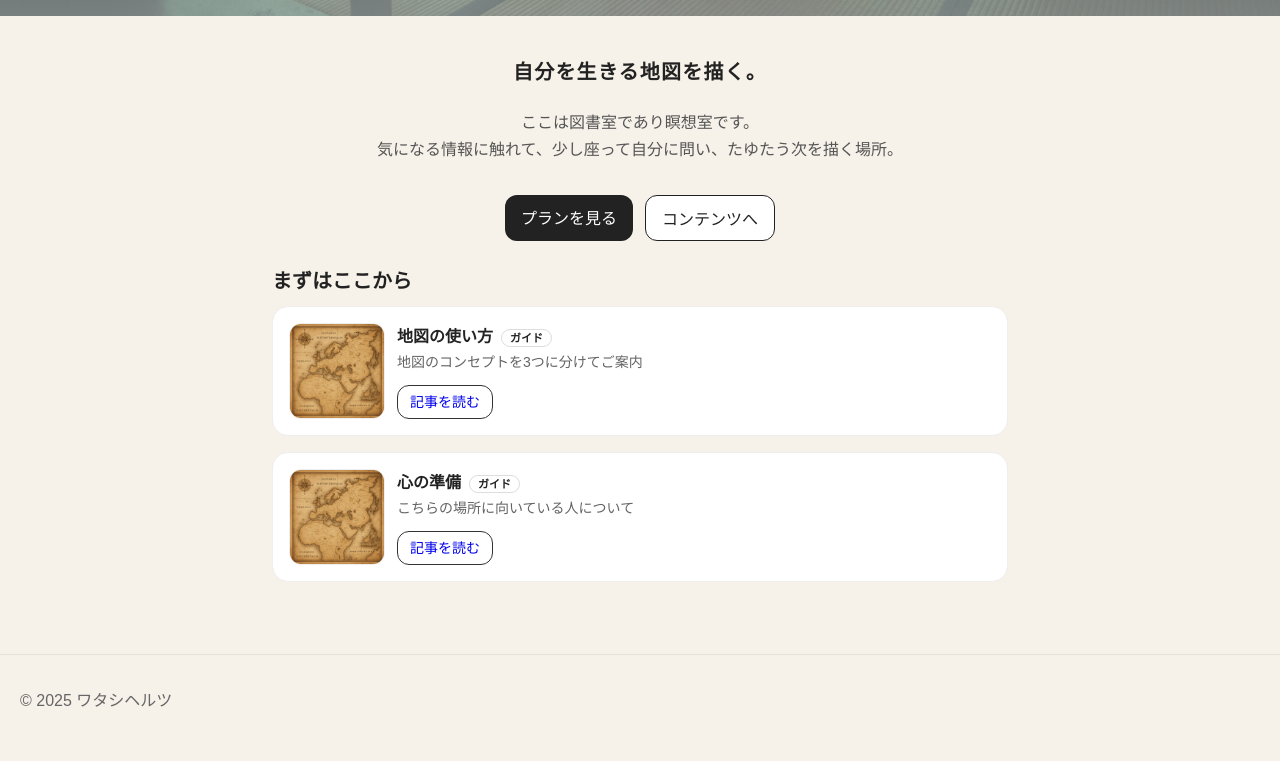
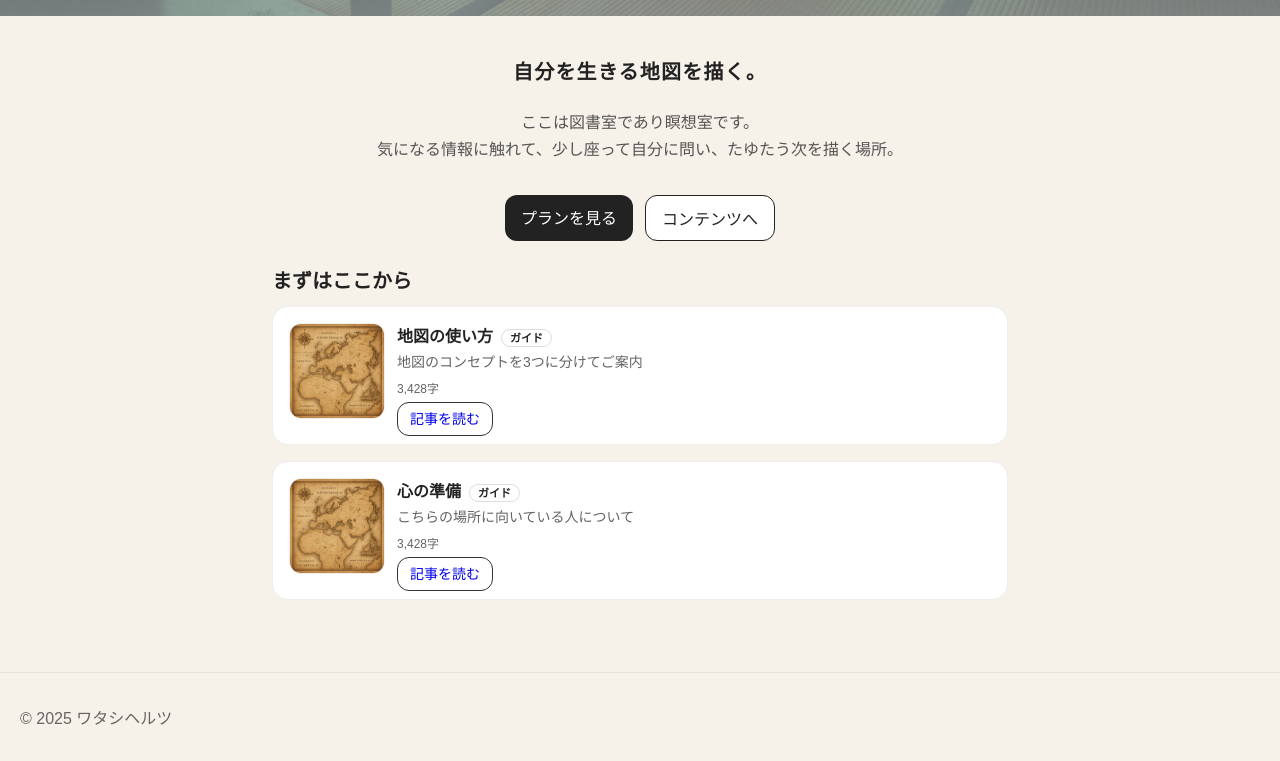
Before and after one commit to hiracoh/watashihertz, a Next.js app: page / in a window 1280 px wide. Shown: the part 873-1634 px from the top of the page. Built offline with nearby package versions, Linux system fonts and the light colour scheme; a web font is replaced by a local one.

Commit message:
Update page.js

```diff
--- a/app/page.js
+++ b/app/page.js
@@ -60,10 +60,10 @@ function ArticleCardInline({ a }) {
           </h3>
           {a.summary && <p style={{ margin: 0, opacity: 0.7, fontSize: 14 }}>{a.summary}</p>}
           <div style={{ marginTop: 8, display: "flex", gap: 8, fontSize: 12, opacity: 0.7 }}>
-            {a.date && <time>{a.date}</time>}
-            {a.date && <span>·</span>}
-            <span>{(a.tags || []).join(" / ")}</span>
-          </div>
+  {a.charCount && <span>{a.charCount.toLocaleString()}字</span>}
+  <span>{(a.tags || []).join(" / ")}</span>
+</div>
+
           <div style={{ marginTop: 12 }}>
             <a
               href={a.url}
```
